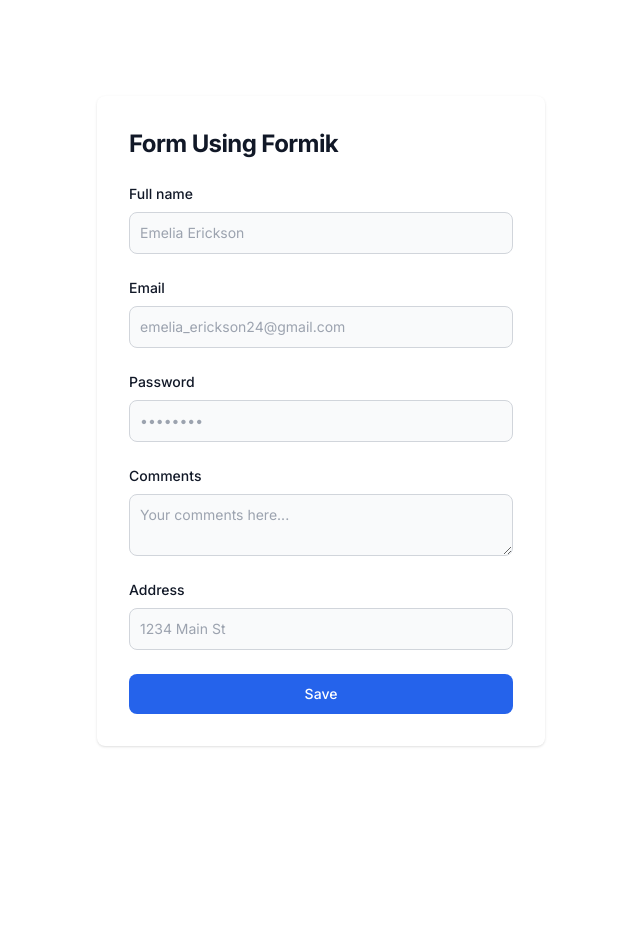
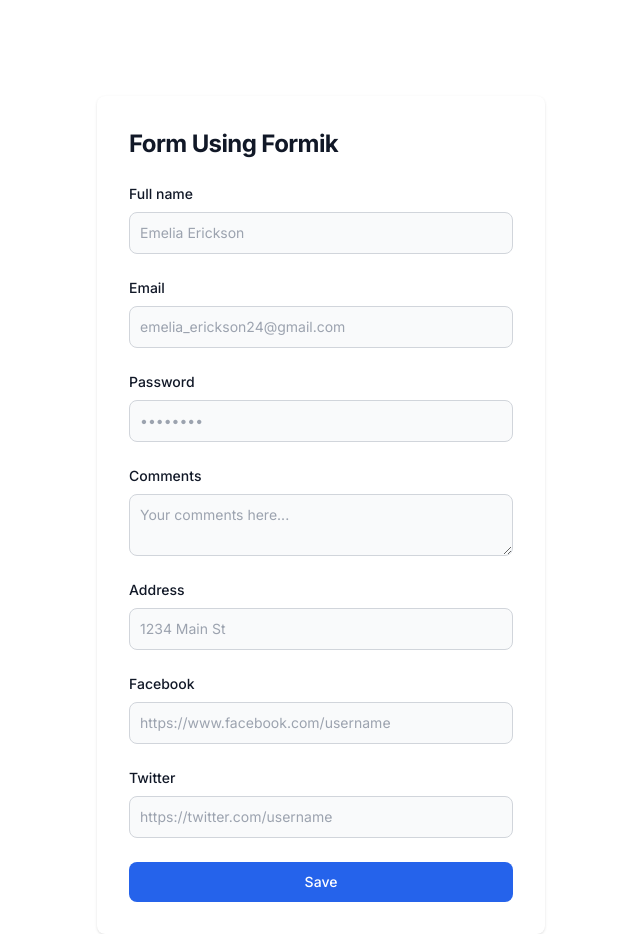
Before and after one commit to AnushkaKohli/Learning-React-Formik, a Next.js app: page / in a window 1280 px wide. Shown: the whole page, without its empty margins (319-959 px from the left). Before the commit the page ends 800 px from the top, so only its background shows below. Built offline with nearby package versions, Linux system fonts and the light colour scheme.

Commit message:
nested field

```diff
--- a/components/NewForm-formikComp.tsx
+++ b/components/NewForm-formikComp.tsx
@@ -3,6 +3,8 @@
 import React from "react";
 import { Formik, Form, Field, ErrorMessage } from "formik";
 import * as Yup from "yup";
+
+import './styles.css';
 
 const initialValues = {
     name: "",
@@ -10,6 +12,10 @@ const initialValues = {
     password: "",
     comments: "",
     address: "",
+    socials: {
+        facebook: "",
+        twitter: "",
+    }
 }
 
 const onSubmit = (values: any) => {
@@ -28,6 +34,10 @@ const validationSchema = Yup.object({
         .required("Required"),
     comments: Yup.string().required("Required"),
     address: Yup.string().required("Required"),
+    socials: Yup.object({
+        facebook: Yup.string().required("Required"),
+        twitter: Yup.string().required("Required"),
+    }).required("Required"),
 });
 
 const NewForm_formikComp = () => {
@@ -41,7 +51,7 @@ const NewForm_formikComp = () => {
                 <div>
                     <label
                         htmlFor="name"
-                        className="block mb-2 text-sm font-medium text-gray-900 dark:text-white"
+                        className="labelTag block mb-2 text-sm font-medium text-gray-900 dark:text-white"
                     >
                         Full name
                     </label>
@@ -50,14 +60,14 @@ const NewForm_formikComp = () => {
                         id="name"
                         name="name"
                         placeholder="Emelia Erickson"
-                        className="bg-gray-50 border border-gray-300 text-gray-900 sm:text-sm rounded-lg focus:ring-blue-600 focus:border-blue-600 block w-full p-2.5 dark:bg-gray-700 dark:border-gray-600 dark:placeholder-gray-400 dark:text-white dark:focus:ring-blue-500 dark:focus:border-blue-500"
+                        className="formInput bg-gray-50 border border-gray-300 text-gray-900 sm:text-sm rounded-lg focus:ring-blue-600 focus:border-blue-600 block w-full p-2.5 dark:bg-gray-700 dark:border-gray-600 dark:placeholder-gray-400 dark:text-white dark:focus:ring-blue-500 dark:focus:border-blue-500"
                     />
-                    <ErrorMessage name="name" component="div" className="text-red-500 text-sm mt-1" />
+                    <ErrorMessage name="name" component="div" className="error text-red-500 text-sm mt-1" />
                 </div>
                 <div>
                     <label
                         htmlFor="email"
-                        className="block mb-2 text-sm font-medium text-gray-900 dark:text-white"
+                        className="labelTag"
                     >
                         Email
                     </label>
@@ -66,14 +76,14 @@ const NewForm_formikComp = () => {
                         id="email"
                         name="email"
                         placeholder="emelia_erickson24@gmail.com"
-                        className="bg-gray-50 border border-gray-300 text-gray-900 sm:text-sm rounded-lg focus:ring-blue-600 focus:border-blue-600 block w-full p-2.5 dark:bg-gray-700 dark:border-gray-600 dark:placeholder-gray-400 dark:text-white dark:focus:ring-blue-500 dark:focus:border-blue-500"
+                        className="formInput"
                     />
-                    <ErrorMessage name="email" component="div" className="text-red-500 text-sm mt-1" />
+                    <ErrorMessage name="email" component="div" className="error" />
                 </div>
                 <div>
                     <label
                         htmlFor="password"
-                        className="block mb-2 text-sm font-medium text-gray-900 dark:text-white"
+                        className="labelTag"
                     >
                         Password
                     </label>
@@ -82,14 +92,14 @@ const NewForm_formikComp = () => {
                         id="password"
                         name="password"
                         placeholder="••••••••"
-                        className="bg-gray-50 border border-gray-300 text-gray-900 sm:text-sm rounded-lg focus:ring-blue-600 focus:border-blue-600 block w-full p-2.5 dark:bg-gray-700 dark:border-gray-600 dark:placeholder-gray-400 dark:text-white dark:focus:ring-blue-500 dark:focus:border-blue-500"
+                        className="formInput"
                     />
-                    <ErrorMessage name="password" component="div" className="text-red-500 text-sm mt-1" />
+                    <ErrorMessage name="password" component="div" className="error" />
                 </div>
                 <div>
                     <label
                         htmlFor="comments"
-                        className="block mb-2 text-sm font-medium text-gray-900 dark:text-white"
+                        className="labelTag"
                     >
                         Comments
                     </label>
@@ -98,18 +108,18 @@ const NewForm_formikComp = () => {
                         id="comments"
                         name="comments"
                         placeholder="Your comments here..."
-                        className="bg-gray-50 border border-gray-300 text-gray-900 sm:text-sm rounded-lg focus:ring-blue-600 focus:border-blue-600 block w-full p-2.5 dark:bg-gray-700 dark:border-gray-600 dark:placeholder-gray-400 dark:text-white dark:focus:ring-blue-500 dark:focus:border-blue-500"
+                        className="formInput"
                     />
                     <ErrorMessage name="comments">
                         {(errorMsg) =>
-                            <div className="text-red-500 text-sm mt-1">{errorMsg}</div>
+                            <div className="error">{errorMsg}</div>
                         }
                     </ErrorMessage>
                 </div>
                 <div>
                     <label
                         htmlFor="address"
-                        className="block mb-2 text-sm font-medium text-gray-900 dark:text-white"
+                        className="labelTag"
                     >
                         Address
                     </label>
@@ -125,10 +135,10 @@ const NewForm_formikComp = () => {
                                             name="address"
                                             placeholder="1234 Main St"
                                             {...field}
-                                            className="bg-gray-50 border border-gray-300 text-gray-900 sm:text-sm rounded-lg focus:ring-blue-600 focus:border-blue-600 block w-full p-2.5 dark:bg-gray-700 dark:border-gray-600 dark:placeholder-gray-400 dark:text-white dark:focus:ring-blue-500 dark:focus:border-blue-500"
+                                            className="formInput"
                                         />
                                         {meta.touched && meta.error && (
-                                            <div className="text-red-500 text-sm mt-1">
+                                            <div className="error">
                                                 {meta.error}
                                             </div>
                                         )}
@@ -137,6 +147,38 @@ const NewForm_formikComp = () => {
                             }
                         }
                     </Field>
+                </div>
+                <div>
+                    <label
+                        htmlFor="facebook"
+                        className="labelTag"
+                    >
+                        Facebook
+                    </label>
+                    <Field
+                        type="text"
+                        id="facebook"
+                        name="socials.facebook"
+                        placeholder="https://www.facebook.com/username"
+                        className="formInput"
+                    />
+                    <ErrorMessage name="socials.facebook" component="div" className="error" />
+                </div>
+                <div>
+                    <label
+                        htmlFor="twitter"
+                        className="labelTag"
+                    >
+                        Twitter
+                    </label>
+                    <Field
+                        type="text"
+                        id="twitter"
+                        name="socials.twitter"
+                        placeholder="https://twitter.com/username"
+                        className="formInput"
+                    />
+                    <ErrorMessage name="socials.twitter" component="div" className="error" />
                 </div>
                 <button
                     type="submit"
--- /dev/null
+++ b/components/styles.css
@@ -0,0 +1,31 @@
+.labelTag {
+    display: block;
+    margin-bottom: 0.5rem;
+    font-size: 0.875rem;
+    line-height: 1.25rem;
+    font-weight: 500;
+    color: #111827;
+}
+
+.formInput {
+    display: block;
+    padding: 0.625rem;
+    border-radius: 0.5rem;
+    border-width: 1px;
+    border-color: #D1D5DB;
+    width: 100%;
+    color: #111827;
+    background-color: #F9FAFB;
+
+    @media (min-width: 640px) {
+        font-size: 0.875rem;
+        line-height: 1.25rem;
+    }
+}
+
+.error {
+    margin-top: 0.25rem;
+    font-size: 0.875rem;
+    line-height: 1.25rem;
+    color: #EF4444;
+}
```
Also changed, not shown: 1 other file (tests, documents, lock files or other folders).
